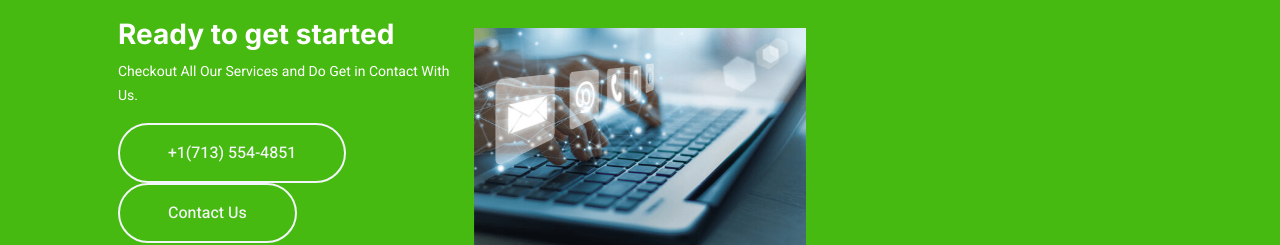
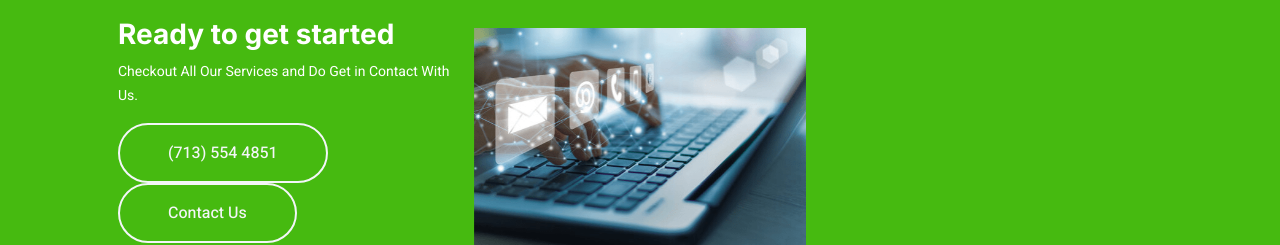
Before and after one commit to vikramadityacse/UCMS-2.0, a plain HTML site: page index.html in a window 1280 px wide. Shown: the part 1760-2005 px from the top of the page. Drawn offline with nearby package versions, Linux system fonts and the light colour scheme.

Commit message:
Update index.html

```diff
--- a/index.html
+++ b/index.html
@@ -130,7 +130,7 @@
                         <h3 class="text-white">Ready to get started</h3>
                         <small class="text-white">Checkout All Our Services and Do Get in Contact With Us.</small>
                         <div class="position-relative w-100 mt-3">
-                            <a class="btn btn-outline-light rounded-pill border-2 py-3 px-5 animated slideInRight" href="tel:713-554-4850">+1(713) 554-4851	</a>
+                            <a class="btn btn-outline-light rounded-pill border-2 py-3 px-5 animated slideInRight" href="tel:713-554-4850">(713) 554 4851	</a>
                             <a href="contact.html" class="btn btn-outline-light rounded-pill border-2 py-3 px-5 animated slideInRight">Contact Us</a>
                         </div>
                     </div>
```
